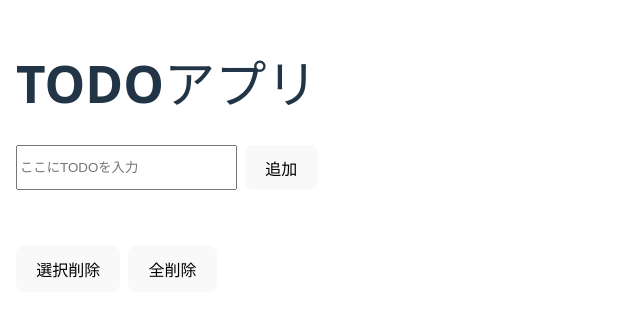
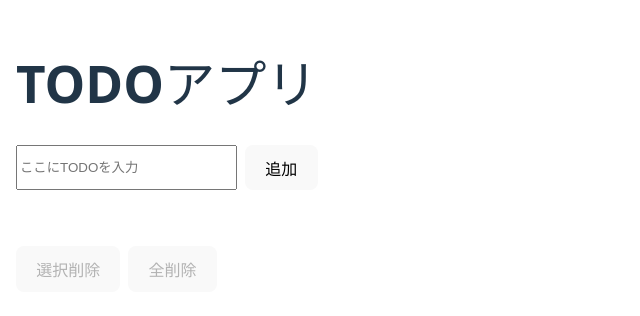
Before and after one commit to charlene1804/todo-app, a React (Vite) app: page / in a window 1280 px wide. Shown: the part 244-560 px from the top of the page, without its empty margins (0-640 px from the left). Built offline with nearby package versions, Linux system fonts and the light colour scheme.

Commit message:
polish: disable buttons when no selection or nothing left to delete

```diff
--- a/src/components/TodoList.tsx
+++ b/src/components/TodoList.tsx
@@ -71,12 +71,14 @@ export default function TodoList() {
                 <button
                     onClick={() =>
                         setTodos(todos.filter((todoItem) => !todoItem.selected))
+
                     }
+                    disabled={!todos.some((todoItem) => todoItem.selected)}
                 >
                     選択削除
                 </button>
 
-                <button onClick={() => setTodos([])}>
+                <button onClick={() => setTodos([])} disabled={!todos.length}>
                     全削除
                 </button>
             </div>
```
